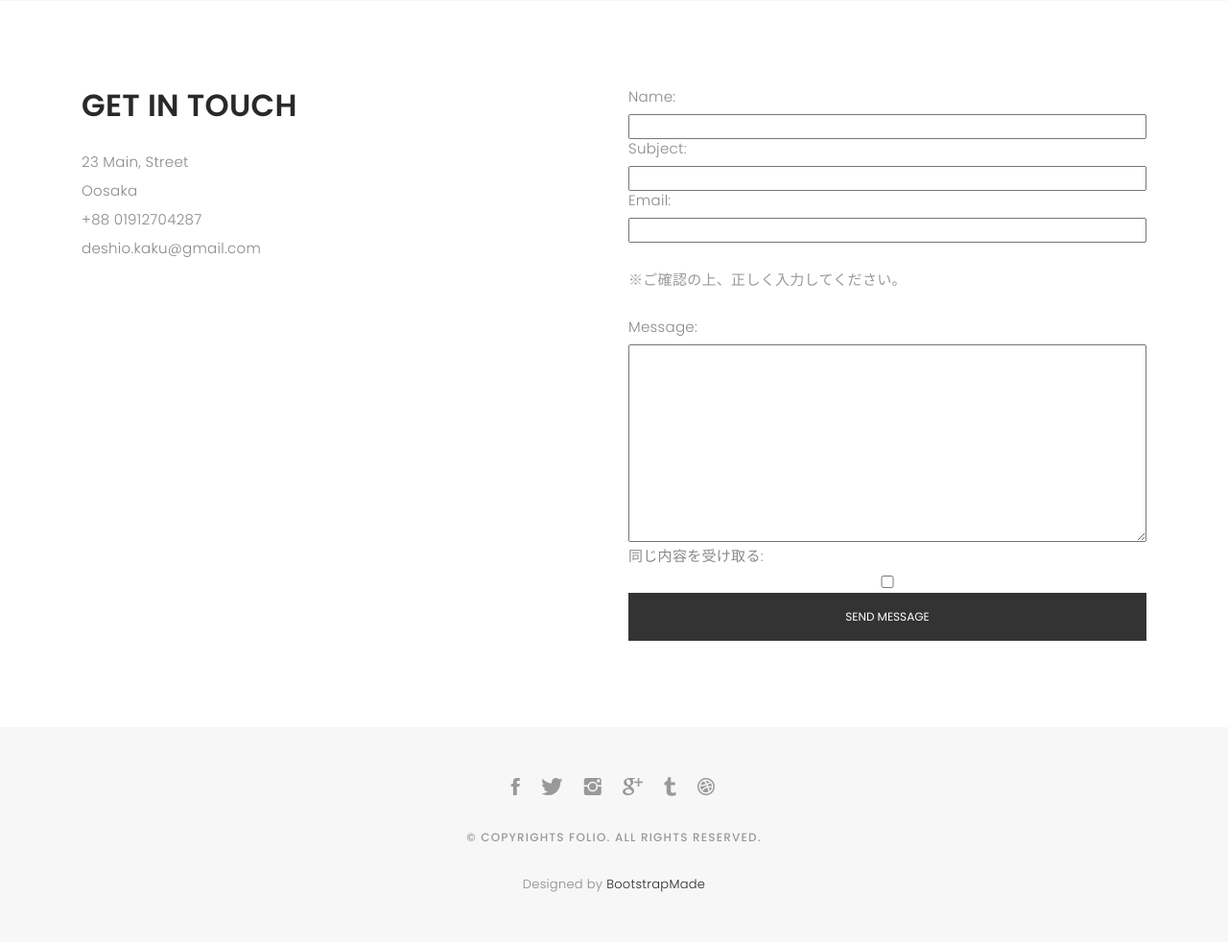
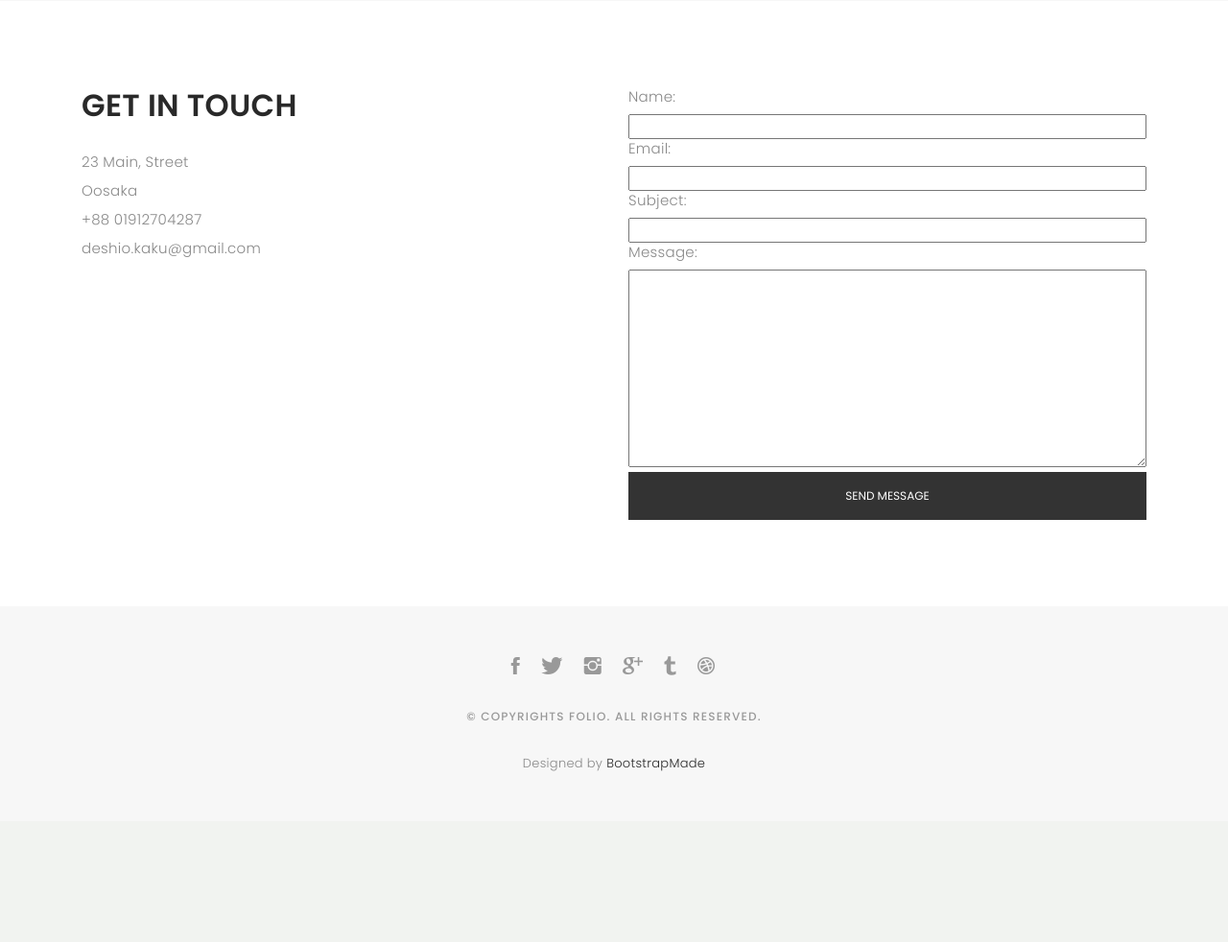
Before and after one commit to keita-h/kakuhomepage, a Django app: page /kakupage/ in a window 1280 px wide. Shown: the part 2193-3175 px from the top of the page at 96% size. After the commit the page ends 2997 px from the top, so only its background shows below. Run offline with Django 3.2, Linux system fonts and the light colour scheme; some libraries are stand-ins or nearby versions; some web fonts are replaced.

Commit message:
問い合わせフォーム修正。来週はダミー作成してデプロイ

```diff
--- a/kakupage/form.py
+++ b/kakupage/form.py
@@ -1,10 +1,9 @@
-
 from django import forms
 
 
 class ContactForm(forms.Form):
     name = forms.CharField(label='Name', max_length=50)
+    sender = forms.EmailField(label='Email', help_text='※ご確認の上、正しく入力してください。')
     subject = forms.CharField(label='Subject', max_length=100)
-    sender = forms.EmailField(label='Email', help_text='※ご確認の上、正しく入力してください。')
     message = forms.CharField(label='Message', widget=forms.Textarea)
-    myself = forms.BooleanField(label='同じ内容を受け取る', required=False)
+    # myself = forms.BooleanField(label='同じ内容を受け取る', required=False)
--- a/kakupage/models.py
+++ b/kakupage/models.py
@@ -1,4 +1,3 @@
-
 from django.db import models
 
 # Create your models here.
--- a/kakupage/urls.py
+++ b/kakupage/urls.py
@@ -7,6 +7,7 @@
 urlpatterns = [
     # path('kakupage/', views.index, name='kakupage'),
     path('kakupage/', views.contact_form, name='kaku-contact'),
-    path('kakupage/complete/', views.complete, name='complete')
+    # path('kakupage/check/', Contact_confirm.as_viwe(), name='check'),
+    path('kakupage/check/complete/', views.complete, name='complete')
 
 ]
--- a/kakupage/views.py
+++ b/kakupage/views.py
@@ -1,13 +1,16 @@
-
 from django.shortcuts import render, redirect
 from .form import ContactForm
 from django.http import HttpResponse
 from django.conf import settings
 from django.core.mail import BadHeaderError, send_mail
+# from django.forms import Form
 # Create your views here.
 
 
 # お問い合わせフォーム画面
+
+
+template_name = "kakupage/kakupage.html"
 
 
 def contact_form(request):
@@ -17,8 +20,7 @@
             # name = form.cleaned_data['name']
             subject = form.cleaned_data['subject']
             message = form.cleaned_data['message']
-            sender = []
-            sender.append(form.cleaned_data['sender'])
+            sender = form.cleaned_data['sender']
             myself = form.cleaned_data['myself']
             recipients = [settings.EMAIL_HOST_USER]
 
--- a/static/kakupage/css/style.css
+++ b/static/kakupage/css/style.css
@@ -563,10 +563,21 @@
   padding-bottom: 10px;
 }
 
+#contact .field{
+  width: 100%;
+}
+
 #contact input, #contact textarea {
   width: 100%;
 }
 
+/* #contact #inp {
+  width: 100%;
+} */
+
+/* #contact #inp-mess {
+  width: 100%;
+} */
 
 #contact  #sendmessage {
   color: #18d26e;
@@ -599,7 +610,9 @@
   font-weight: 400;
   font-size: 13px;
 }
-
+#contact #send-message{
+  width: 100%;
+}
 /*-----------------------------------------------------------------------------------*/
 /*  Footer
 /*-----------------------------------------------------------------------------------*/
--- a/templates/kakupage/kakupage.html
+++ b/templates/kakupage/kakupage.html
@@ -215,18 +215,24 @@
 
               {% for field in form %}
               <div class="field">
+
+
                 {{ field.errors }}
                 {{ field.label_tag }}
                 {{ field }}
+
                 {% if field.help_text %}
-                <p class="help">{{ field.help_text|safe }}</p>
+                <p class="help" id="errormessage">{{ field.help_text|safe }}</p>
                 {% endif %}
               </div>
               {% endfor %}
-              <input type="submit" class="btn btn-defeault btn-send" value="Send message">
+              <a href="complete.html">
+                <button type="submit" class="btn btn-defeault btn-send" id="send-message">Send message</button>
+              </a>
             </form>
+            <!-- <div class="field">
 
-            <!-- <div class="row">
+                <div class="row">
 
                   <div id="sendmessage">Your message has been sent. Thank you!</div>
                   <div id="errormessage"></div>
@@ -235,6 +241,7 @@
                     <div class="form-group contact-block1">
                       <input type="text" name="name" class="form-control" id="name" placeholder="name"
                       data-rule="minlen:4" data-msg="Please enter at least 4 chars" />
+                      <div class="form-control" id="inp">{{ form.name }}</div>
                       <div class="validation"></div>
                     </div>
                   </div>
@@ -243,6 +250,7 @@
                     <div class="form-group">
                       <input type="email" class="form-control" name="email" id="email" placeholder="email"
                       data-rule="email" data-msg="Please enter a valid email" />
+                      <div class="form-control" id="inp">{{ form.sender }}</div>
                       <div class="validation"></div>
                     </div>
                   </div>
@@ -251,6 +259,7 @@
                     <div class="form-group">
                       <input type="text" class="form-control" name="subject" id="subject" placeholder="subject"
                       data-rule="minlen:4" data-msg="Please enter at least 8 chars of subject" />
+                      <div class="form-control" id="inp">{{ form.subject }}</div>
                       <div class="validation"></div>
                     </div>
                   </div>
@@ -259,16 +268,17 @@
                     <div class="form-group">
                       <textarea class="form-control" name="message" rows="12" data-rule="required"
                       data-msg="Please write something for us" placeholder="message"></textarea>
-                    <div class="validation"></div>
+                      <div class="form-control">{{ form.message }}</div>
+                      <div class="validation" id="inp-mess"></div>
                     </div>
                   </div>
 
                   <div class="col-lg-12">
                     <input type="submit" class="btn btn-defeault btn-send" value="Send message">
                   </div>
-
+                </div>
               </div> -->
-            </form>
+            <!-- </form> -->
           </div>
         </div>
       </div>
```
Lines whose indentation alone changed are shown as unchanged.
